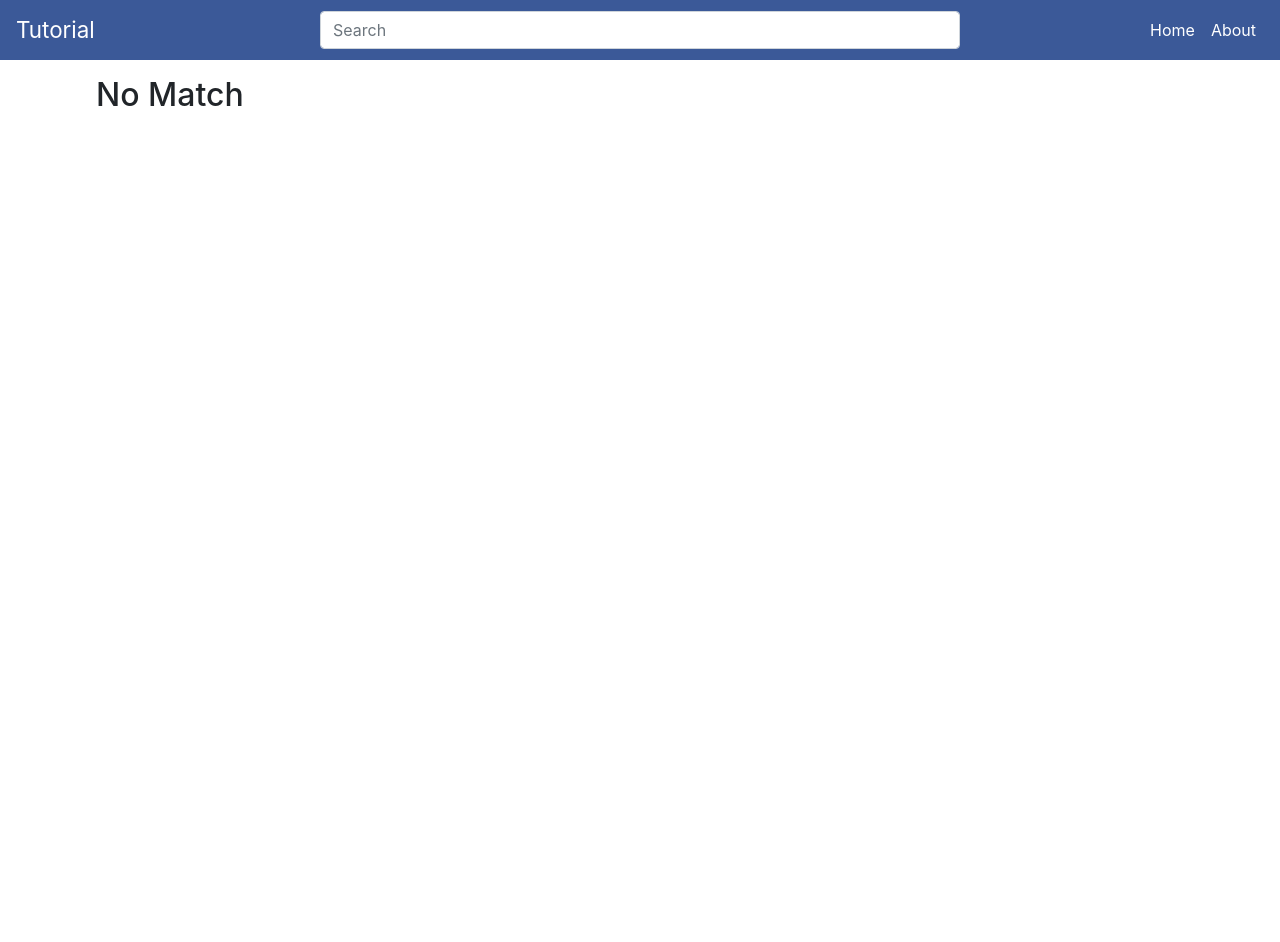
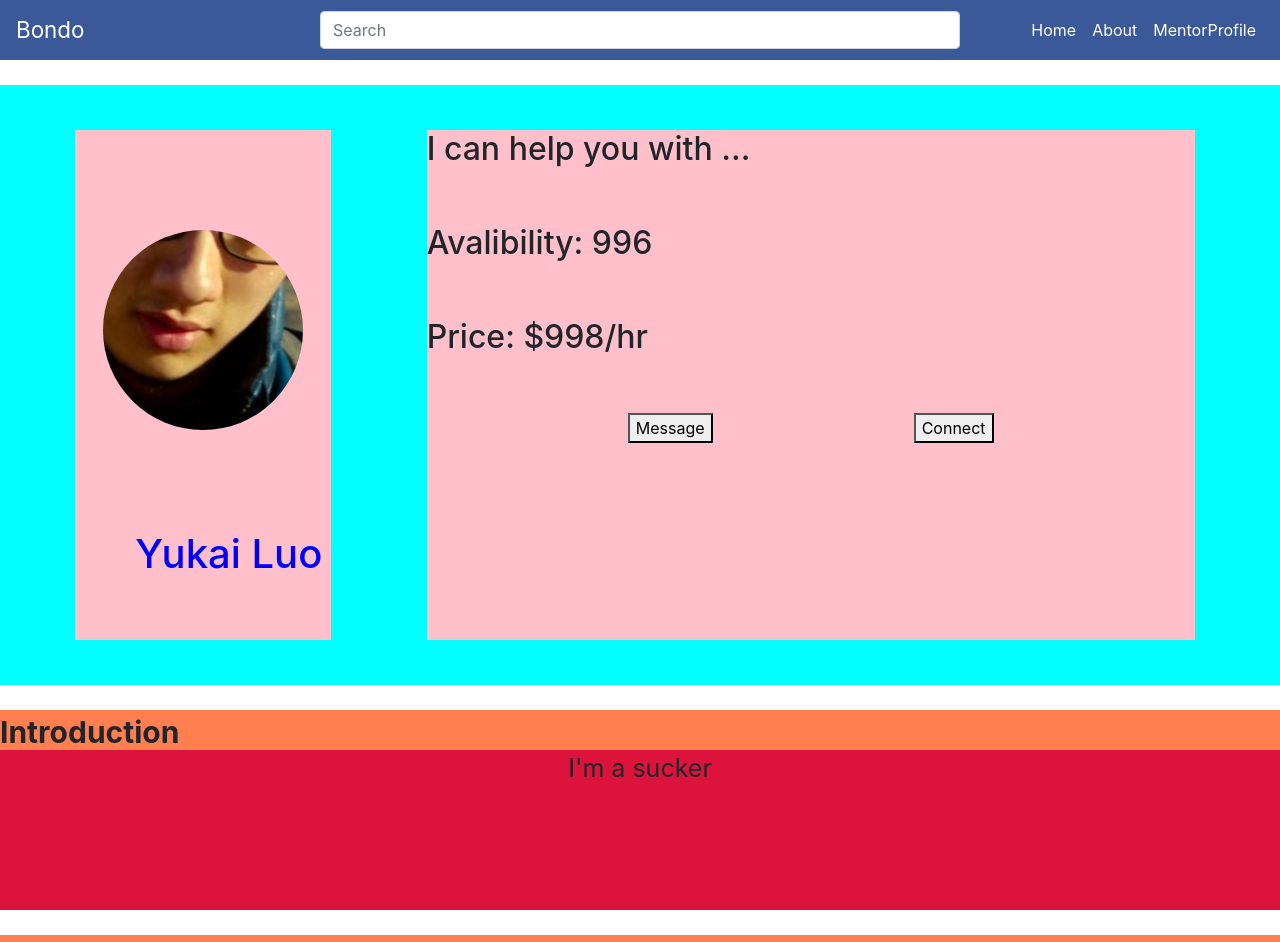
Before and after one commit to JefferyYC/bondo, a React (Create React App) app: page /mentorprofile in a window 1280 px wide. Shown: the top 942 px of the page. Before the commit the page ends 800 px from the top, so only its background shows below. Built offline with nearby package versions, Linux system fonts and the light colour scheme.

Commit message:
Added mentor profile page

```diff
--- a/src/App.js
+++ b/src/App.js
@@ -8,6 +8,7 @@ import { NavigationBar } from './components/NavigationBar';
 import { Home } from './Home';
 import { About } from './About';
 import { NoMatch } from './NoMatch';
+import { MentorProfile} from './MentorProfile';
 
 function App() {
   return (
@@ -16,6 +17,7 @@ function App() {
       <Switch>
           <Route exact path="/" component={Home} />
           <Route path="/about" component={About} />
+          <Route path="/mentorprofile" component={MentorProfile} />
           <Route component={NoMatch} />
       </Switch>
     </Router>
--- /dev/null
+++ b/src/MentorProfile.css
@@ -0,0 +1,94 @@
+.block {
+    background-color: aqua;
+    height: 200px;
+    margin-top: 25px;
+    display: flex;
+    flex-direction: row;
+    justify-content: space-evenly;
+    align-items: center;
+}
+
+#head {
+    height: 600px;
+}
+
+.subblk {
+    background-color: pink;
+    width:40%;
+    height:85%;
+    flex-direction: column;
+    flex-direction: center;
+}
+
+#head_l {
+    position: relative;
+    width: 20%;
+    left: -10px;
+}
+
+#head_r {
+    width: 60%;
+}
+
+#intro {
+    flex-direction: column;
+}
+
+#mentor_name {
+    position: absolute;
+    top: 400px;
+    align-self: center;
+    left: 60px;
+    color: blue;
+}
+
+#mentor_buttons {
+    display: flex;
+    flex-direction: row;
+    justify-content: space-evenly;
+    align-items: center;
+    width: 100%;
+}
+
+#intro {
+    display: flex;
+    flex-direction: column;
+    justify-content: flex-start;
+    align-items: stretch;
+}
+
+#exp {
+    display: flex;
+    flex-direction: column;
+    justify-content: flex-start;
+    align-items: stretch;
+}
+
+#edu {
+    display: flex;
+    flex-direction: column;
+    justify-content: flex-start;
+    align-items: stretch;
+}
+
+#rating {
+    display: flex;
+    flex-direction: column;
+    justify-content: flex-start;
+    align-items: stretch;
+}
+
+.section_title {
+    height:20%;
+    background-color: coral;
+    font-size: 30px;
+    font-weight: 700;
+}
+
+.section_content {
+    height: 80%;
+    background-color: crimson;
+    font-size: 25px;
+    font-weight: 400;
+    text-align: center;
+}
--- /dev/null
+++ b/src/MentorProfile.js
@@ -0,0 +1,60 @@
+import React from 'react';
+import styled from 'styled-components';
+import lyk from './lyk.jpeg';
+import Profilepicture from './components/profile_pictures.jsx';
+import './MentorProfile.css';
+
+
+const GridWrapper = styled.div`
+  display: grid;
+  grid-gap: 10px;
+  margin-top: 1em;
+  margin-left: 6em;
+  margin-right: 6em;
+  grid-template-columns: repeat(12, 1fr);
+  grid-auto-rows: minmax(25px, auto);
+`;
+export const MentorProfile = () => (
+    <div id="mentor_profile_page">
+        <div className="block" id="head">
+            <div className="subblk" id="head_l">
+                <Profilepicture height="200px" width="200px" url= {lyk}/>
+                <h1 id="mentor_name">Yukai Luo</h1>
+            </div>
+            <div className="subblk" id="head_r">
+                <h2>I can help you with ... </h2>
+                <br></br>
+                <br></br>
+                <h2>Avalibility: 996</h2>
+                <br></br>
+                <br></br>
+                <h2>Price: $998/hr</h2>
+                <br></br>
+                <br></br>
+                <div id="mentor_buttons">
+                    <button id = "message">Message</button>
+                    <button id = "connect">Connect</button>
+                </div>
+            </div>
+        </div>
+        <div className="block" id="intro">
+            <div className="section_title">Introduction</div>
+            <div className="section_content">I'm a sucker</div>
+        </div>
+
+        <div className="block" id="exp">
+            <div className="section_title">Experience</div>
+            <div className="section_content">I've beening sucking for years</div>
+        </div>
+
+        <div className="block" id="edu">
+            <div className="section_title">Education</div>
+            <div className="section_content">University of Suck Honor Program GPA 4.01</div>
+        </div>
+
+        <div className="block" id="rating">
+            <div className="section_title">Rating</div>
+            <div className="section_content">ZERO</div>
+        </div>
+    </div>
+)
--- a/src/components/NavigationBar.js
+++ b/src/components/NavigationBar.js
@@ -21,7 +21,7 @@ const Styles = styled.div`
 export const NavigationBar = () => (
   <Styles>
     <Navbar expand="lg">
-      <Navbar.Brand href="/">Tutorial</Navbar.Brand>
+      <Navbar.Brand href="/">Bondo</Navbar.Brand>
       <Navbar.Toggle aria-controls="basic-navbar-nav"/>
       <Form className="form-center">
         <FormControl type="text" placeholder="Search" className="" />
@@ -30,6 +30,7 @@ export const NavigationBar = () => (
         <Nav className="ml-auto">
           <Nav.Item><Nav.Link href="/">Home</Nav.Link></Nav.Item>
           <Nav.Item><Nav.Link href="/about">About</Nav.Link></Nav.Item>
+          <Nav.Item><Nav.Link href="/MentorProfile">MentorProfile</Nav.Link></Nav.Item>
         </Nav>
       </Navbar.Collapse>
     </Navbar>
```
